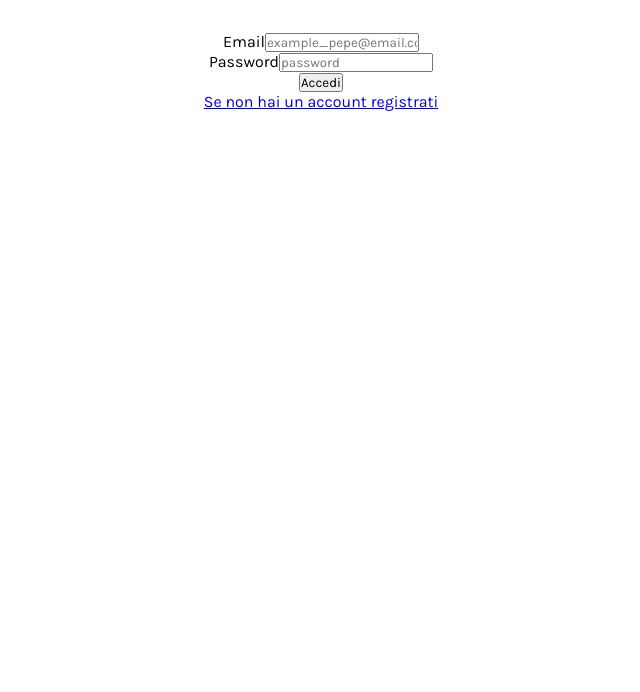
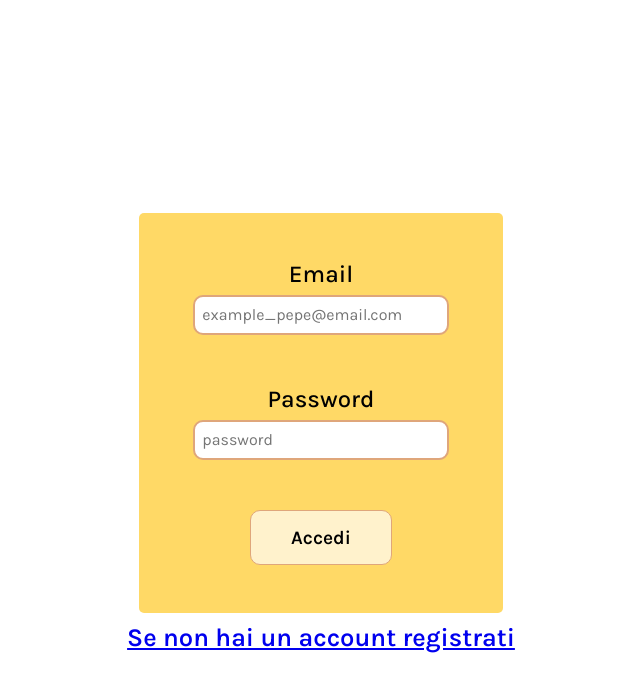
Before and after one commit to RcoRed/ProjectPEPE-frontend, a React (Vite) app: page /login in a window 1280 px wide. Shown: the top 692 px of the page, without its empty margins (319-959 px from the left). Built offline with nearby package versions, Linux system fonts and the light colour scheme.

Commit message:
aggiunge lo stile al login-form

```diff
--- a/src/App.jsx
+++ b/src/App.jsx
@@ -3,6 +3,7 @@ import './App.css'
 import Header from './components/header'
 import ApiRecipe from './api'
 import Card from './components/card'
+
 
 function App() {
 
--- a/src/components-style/card.css
+++ b/src/components-style/card.css
@@ -0,0 +1,15 @@
+.divImage{
+    height: 300px;
+    width: 500px;
+    object-fit: contain;
+
+  }
+  img{
+    height: 100%;
+    width: 100%;
+  }
+  .title-card{
+    margin-top: -50px;
+    color: white;
+    font-size: 2rem;
+  }
--- a/src/components-style/header.css
+++ b/src/components-style/header.css
@@ -0,0 +1,70 @@
+header{
+    display:flex;
+    flex-direction: column;
+    align-items: center;
+
+  }
+  .button{
+    border-radius: 10px;
+    background-color: #FFF2CC;
+    height: 100%;
+    padding: 15px 40px;
+    border: 1px solid #DFA67B;
+    font-size: 1.2rem;
+    font-weight: 600;
+  }
+  .button:hover{
+    cursor: pointer;
+    background-color: #F4B183;
+    color: #ffffff;
+  }
+
+  .div1{
+    display: flex;
+    justify-content: space-between;
+    width: 100vw;
+    padding: 10px;
+    align-items: center;
+  }
+
+.menu{
+    display: flex;
+    text-align: center;
+
+
+  }
+
+  .menu li{
+    display: inline;
+    width: 150px;
+  }
+
+  .menu a{
+    color: black;
+    text-decoration: none;
+
+  }
+  .menu-button{
+    background-color: transparent;
+    width:70%;
+    padding: 15px;
+    font-weight: 600;
+    font-size: 1.2rem;
+    border: none;
+    transition: 0.2s ease-in-out;
+  }
+  .menu-button:hover{
+    background-color: #FFF2CC;
+    cursor: pointer;
+
+  }
+  nav{
+    margin-top: 10px;
+    background-color: #FFD966;
+    width: 100%;
+    display:flex;
+    justify-content: center;
+  }
+  main{
+    height: 100vh;
+  }
--- a/src/components-style/login-form.css
+++ b/src/components-style/login-form.css
@@ -0,0 +1,74 @@
+.container{
+    display: flex;
+    justify-content: center;
+    flex-direction: column;
+    align-items: center;
+    height: 100vh;
+    background-color:#ffffff;
+
+
+
+}
+form{
+    background-color:#FFD966;
+    width: 30%;
+    display: flex;
+    flex-direction: column;
+    align-items: center;
+    height: 50%;
+    gap: 50px;
+    justify-content: center;
+    border-radius: 5px;
+
+
+
+}
+
+.input-div{
+display: flex;
+flex-direction: column;
+width: 70%;
+}
+.input-div input{
+    height: 40px;
+    width: 100%;
+    border-radius: 10px;
+    border: 2px solid #DFA67B;
+    padding-left: 7px;
+
+}
+.input-div label{
+    font-size: 1.5rem;
+    margin-bottom: 7px;
+    font-weight: 500;
+}
+
+.input-div input::placeholder{
+    font-size: 1rem;
+  }
+  .input-div input:focus{
+    outline: none !important;
+    border: 2px solid #fa6c00;
+  }
+  .button-login{
+    border-radius: 10px;
+    background-color: #FFF2CC;
+    height: 100%;
+    padding: 15px 40px;
+    border: 1px solid #DFA67B;
+    font-size: 1.2rem;
+    font-weight: 600;
+  }
+  .button-login:hover{
+    cursor: pointer;
+    background-color: #F4B183;
+    color: #ffffff;
+  }
+  .registration-link a{
+    font-size: 1.6rem;
+    font-weight: 600;
+}
+
+.registration-link{
+margin-top: 10px;
+}
--- a/src/components-style/searchbar.css
+++ b/src/components-style/searchbar.css
@@ -0,0 +1,17 @@
+#searchbarInput{
+    height: 40px;
+    border-radius: 10px;
+    border: 2px solid #DFA67B;
+    width: 100%;
+    padding-left: 7px;
+  }
+  #searchbarInput::placeholder{
+    font-size: 1rem;
+  }
+  #searchbarInput:focus{
+    outline: none !important;
+    border: 2px solid #fa6c00;
+  }
+  .searchbar{
+    width: 30%;
+  }
--- a/src/components/card.jsx
+++ b/src/components/card.jsx
@@ -1,4 +1,5 @@
 import Carbonara from './Espaguetis_carbonara.jpg';
+import '/src/components-style/card.css'
 
 function Card() {
     return (
--- a/src/components/footer.jsx
+++ b/src/components/footer.jsx
@@ -0,0 +1 @@
+import '/src/components-style/footer.css'
--- a/src/components/header.jsx
+++ b/src/components/header.jsx
@@ -1,5 +1,6 @@
 import { Link } from "react-router-dom";
 import Searchbar from "./searchbar";
+import '/src/components-style/header.css'
 
 function Header() {
     return (
--- a/src/components/login-form.jsx
+++ b/src/components/login-form.jsx
@@ -1,8 +1,8 @@
 import { Link } from "react-router-dom";
-
+import '/src/components-style/login-form.css'
 function LoginForm() {
     return (
-        <>
+        <div className="container">
             <form method="GET">
                 <div className="input-div">
                     <label htmlFor="email">Email</label>
@@ -13,13 +13,13 @@ function LoginForm() {
                     <input type="password" name="password" placeholder="password" className="input-text"></input>
                 </div>
                 <div className="button-form">
-                    <button type="submit">Accedi</button>
+                    <button type="submit" className="button-login">Accedi</button>
                 </div>
             </form>
             <div className="registration-link">
                 <Link to={"/register"}>Se non hai un account registrati </Link>
             </div>
-        </>
+        </div>
     );
 
 }
--- a/src/components/registration-form.jsx
+++ b/src/components/registration-form.jsx
@@ -1,3 +1,5 @@
+import '/src/components-style/registration-form.css'
+
 function RegistrationForm() {
     return (
         <form method="POST">
--- a/src/components/searchBar.jsx
+++ b/src/components/searchBar.jsx
@@ -1,3 +1,5 @@
+import '/src/components-style/searchbar.css'
+
 function Searchbar() {
     return (
         <div className="searchbar">
--- a/src/index.css
+++ b/src/index.css
@@ -4,108 +4,3 @@
   box-sizing: border-box;
   font-family: 'Karla', sans-serif;
 }
-
-#searchbarInput{
-  height: 40px;
-  border-radius: 10px;
-  border: 2px solid #DFA67B;
-  width: 100%;
-}
-#searchbarInput::placeholder{
-  padding: 5px;
-  font-size: 1rem;
-
-}
-#searchbarInput:focus{
-  outline: none !important;
-  border: 2px solid #fa6c00;
-
-}
-.searchbar{
-  width: 30%;
-}
-header{
-  display:flex;
-  flex-direction: column;
-  align-items: center;
-
-}
-.button{
-  border-radius: 10px;
-  background-color: #FFF2CC;
-  height: 100%;
-  padding: 15px 40px;
-  border: 1px solid #DFA67B;
-  font-size: 1.2rem;
-  font-weight: 600;
-}
-.button:hover{
-  cursor: pointer;
-  background-color: #F4B183;
-  color: #ffffff;
-}
-
-.div1{
-  display: flex;
-  justify-content: space-between;
-  width: 100vw;
-  padding: 10px;
-  align-items: center;
-}
-
-.menu{
-  display: flex;
-  text-align: center;
-
-
-}
-
-.menu li{
-  display: inline;
-  width: 150px;
-}
-
-.menu a{
-  color: black;
-  text-decoration: none;
-
-}
-.menu-button{
-  background-color: transparent;
-  width:70%;
-  padding: 15px;
-  font-weight: 600;
-  font-size: 1.2rem;
-  border: none;
-  transition: 0.2s ease-in-out;
-}
-.menu-button:hover{
-  background-color: #FFF2CC;
-  cursor: pointer;
-
-}
-nav{
-  margin-top: 10px;
-  background-color: #FFD966;
-  width: 100%;
-  display:flex;
-  justify-content: center;
-}
-main{
-  height: 100vh;
-}
-.divImage{
-  height: 300px;
-  width: 500px;
-  object-fit: contain;
-
-}
-img{
-  height: 100%;
-  width: 100%;
-}
-.title-card{
-  margin-top: -50px;
-  color: white;
-  font-size: 2rem;
-}
```
